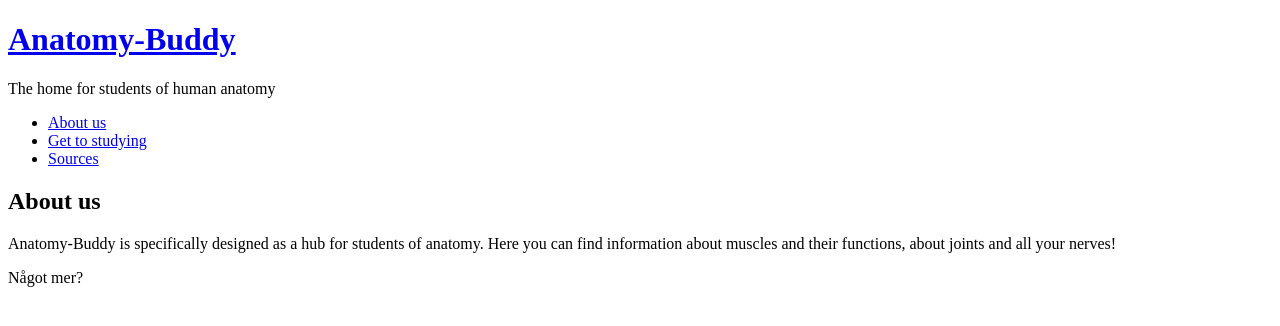
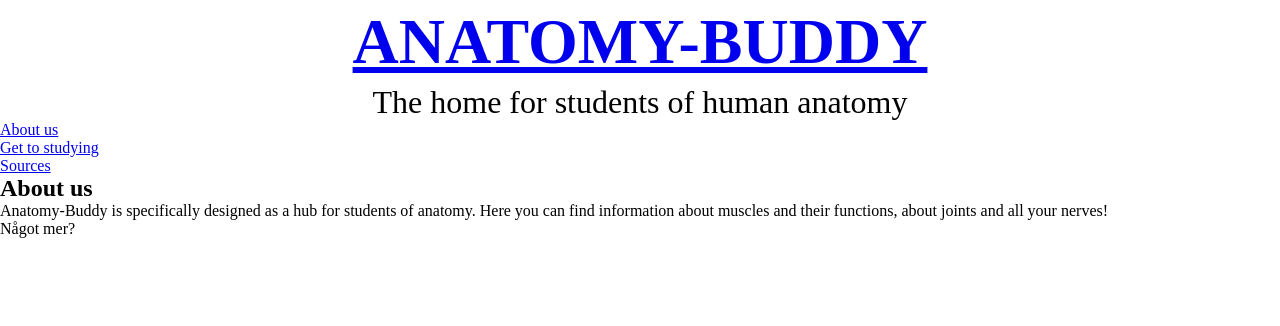
Before and after one commit to HampusMatt/anatomy-buddy, a plain HTML site: page index.html in a window 1280 px wide. Drawn offline with Linux system fonts and the light colour scheme.

Commit message:
Add basic style for header

```diff
--- a/assets/css/style.css
+++ b/assets/css/style.css
@@ -0,0 +1,23 @@
+* {
+    margin: 0;
+    border: none;
+    padding: 0;
+}
+/*
+body {
+
+}
+*/
+
+/* Header and paragraph */
+h1 {
+    font-size: 400%;
+    text-align: center;
+    text-transform: uppercase;
+    margin: 5px;
+}
+
+#welcome-text {
+    text-align: center;
+    font-size: 200%;
+}
--- a/index.html
+++ b/index.html
@@ -15,7 +15,7 @@
         <a href="index.html">
             <h1>Anatomy-Buddy</h1>
         </a>
-        <p>The home for students of human anatomy</p>
+        <p id="welcome-text">The home for students of human anatomy</p>
         <nav>
             <ul>
                 <li>
```
